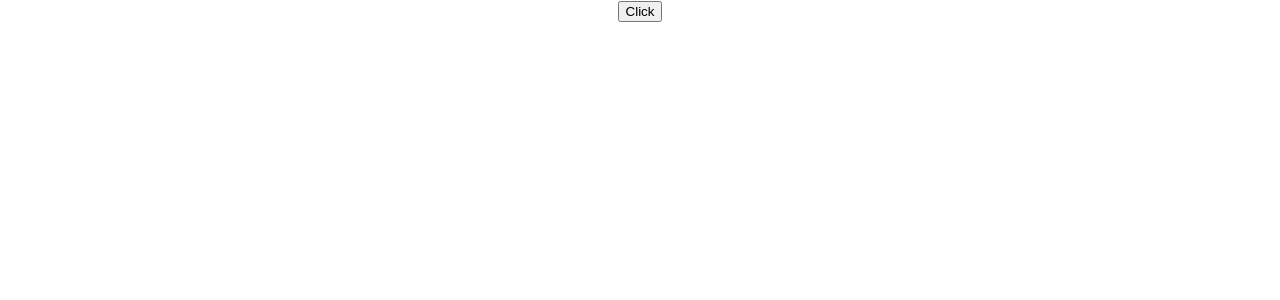
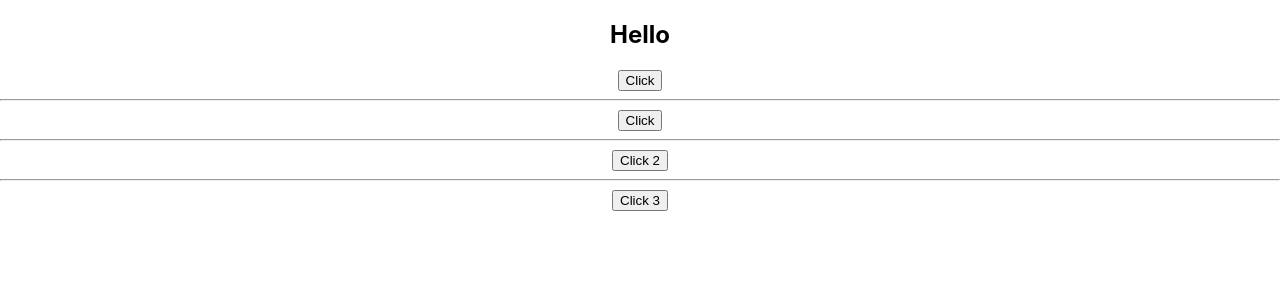
Before and after one commit to dyhalmeida/react-tutorial, a React (Create React App) app: page / in a window 1280 px wide. Shown: the top 300 px of the page. Built offline with nearby package versions, Linux system fonts and the light colour scheme.

Commit message:
11 - Event binding

```diff
--- a/src/App.js
+++ b/src/App.js
@@ -1,12 +1,12 @@
 import React from 'react';
 import './App.css';
 
-import EventHandling from './components/EventHandling';
+import Welcome from './components/Welcome';
 
 function App() {
   return (
     <div className="App">
-      <EventHandling/>
+      <Welcome/>
     </div>
   );
 }
--- a/src/components/Welcome/index.js
+++ b/src/components/Welcome/index.js
@@ -3,29 +3,51 @@ import React, { Component } from 'react';
 class Welcome extends Component {
 
   /**
-   * O state do componente é similar as props,
-   * mas é privado e totalmente controlado pelo componente.
+   * 4 Maneiras de event binding no React
+   * 01 - { this.handleClick.bind(this) }
+   * 02 - { () => this.handleClick() }
+   * 03 - no construtor: this.handleClick.bind(this)
+   * 04 - Propriedade como arrow function
    */
 
   constructor(props) {
     super(props);
     this.state = {
-      message: 'Click the button below to subscribe',
+      message: 'Hello',
     }
+
+    this.handleClick2 = this.handleClick2.bind(this);
   }
 
   handleClick() {
     this.setState({
-      message: 'Subscription successful'
+      message: 'Good Bye'
+    });
+  }
+
+  handleClick2() {
+    this.setState({
+      message: 'Good Bye'
+    });
+  }
+
+  handleClick3 = () => {
+    this.setState({
+      message: 'Good Bye'
     });
   }
 
   render() {
     return (
       <div>
-        <h2>Welcome { this.props.firstname } { this.props.lastname }</h2>
-        <p>{this.state.message}</p>
-        <button onClick={ () => this.handleClick() }>Subscribe</button>
+        <h2>{ this.state.message }</h2>
+        <button onClick={ this.handleClick.bind(this) }>Click</button>
+        <hr/>
+        <button onClick={ () => this.handleClick() }>Click</button>
+        <hr/>
+        <button onClick={ this.handleClick2 }>Click 2</button>
+        <hr/>
+        <button onClick={ this.handleClick3 }>Click 3</button>
       </div>
     );
   }
```
